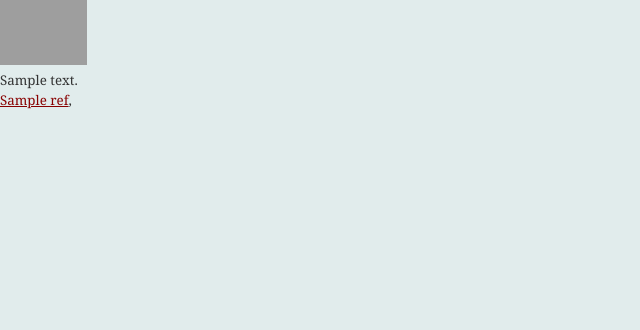
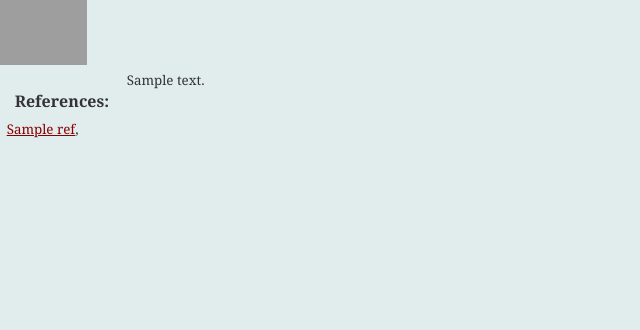
Before and after one commit to sunlightlabs/coleslaw, a Python web app: template laws/templates/laws/section.html in a window 1280 px wide. Shown: the top 330 px of the page, without its empty margins (0-640 px from the left). Run offline with Jinja, Linux system fonts and the light colour scheme; the template is opened without the code that fills it: most values are stand-ins (such as "Sample title", 1, 10 or a date in 2020); some libraries are stand-ins or nearby versions; grey boxes are pictures that could not be loaded.

Commit message:
move references to sidebar

```diff
--- a/laws/templates/laws/section.html
+++ b/laws/templates/laws/section.html
@@ -14,12 +14,19 @@ window.onload = link_refs;
 </script>
 {% endblock %}
 {% block content %}
-{{ section.text|safe }}
+<div id="references" onload='link_refs();'>
+  <h3>References:</h3>
+  <ul>
+    {% for ref in references %}
+    <li>
+    <a href="{{ ref.get_absolute_url}}?KeepThis=true&TB_iframe=true&modal=false&height=400&width=600"
+    id='r{{ ref.pk }}' class="thickbox">{{ ref.name }}</a>,
+    </li>
+    {% endfor %}
+  </ul>
+</div>
 
-<div id="references" onload='link_refs();'>
-  {% for ref in references %}
-  <a href="{{ ref.get_absolute_url}}?KeepThis=true&TB_iframe=true&modal=false&height=400&width=600"
-  id='r{{ ref.pk }}' class="thickbox">{{ ref.name }}</a>,
-  {% endfor %}
-  </div>
+<div id="main">
+  {{ section.text|safe }}
+</div>
 {% endblock %}
--- a/media/css/style.css
+++ b/media/css/style.css
@@ -138,3 +138,16 @@ span.aref {
     margin-left: 1.5em;
     margin-top: .5em;
 }
+
+#references {
+    float: left;
+    margin-top: 1em;
+    margin-left: 0.5em;
+    width: 100px;
+}
+
+#main {
+    float: left;
+    margin-left: 20px;
+    width:750px;
+}
```
